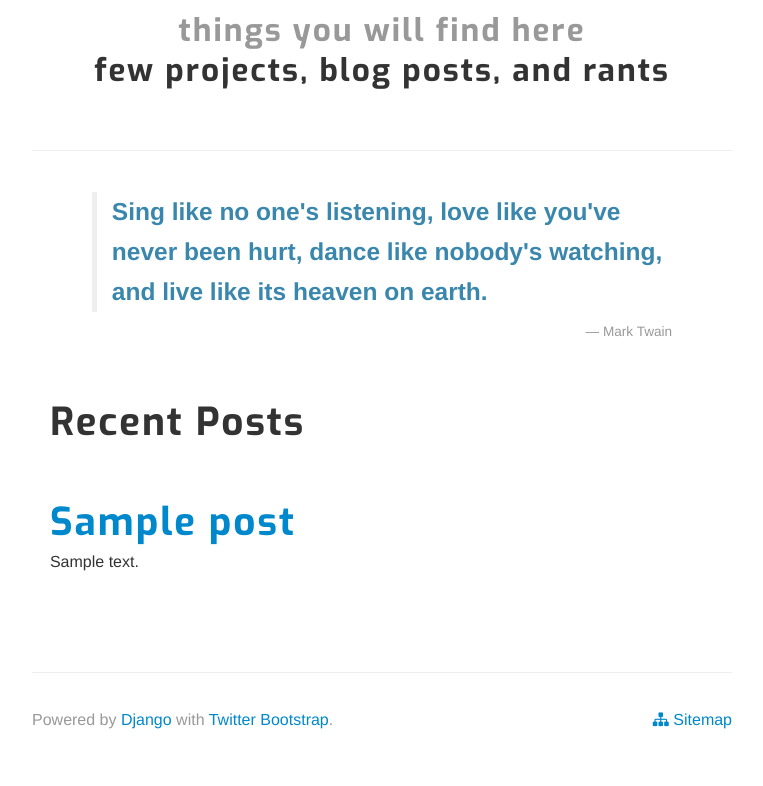
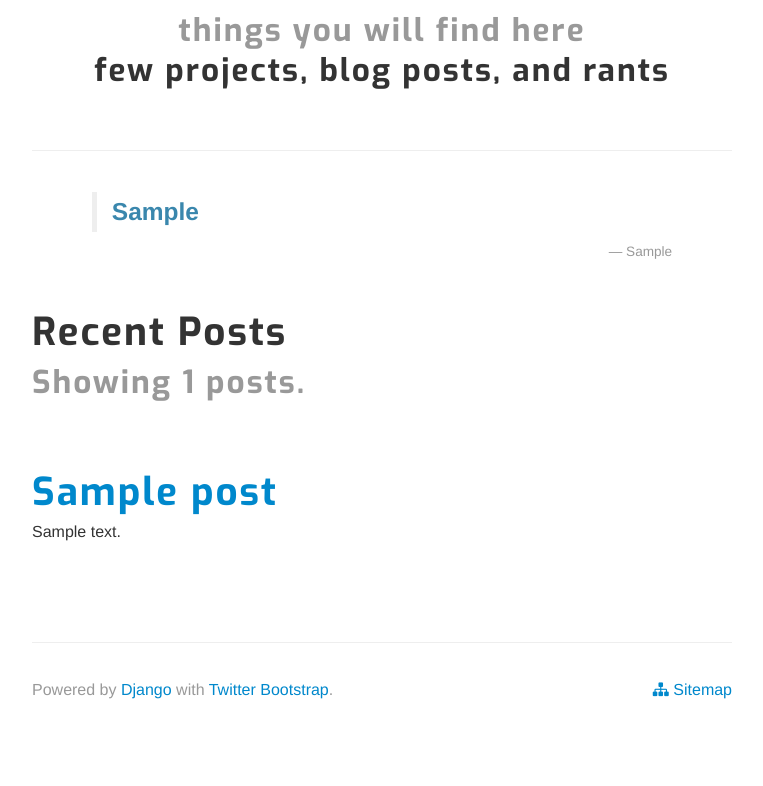
Before and after one commit to mmadil/macroblog, a Django app: page / in a window 1280 px wide. Shown: the part 502-1288 px from the top of the page, without its empty margins (258-1021 px from the left). After the commit the page ends 1201 px from the top, so only its background shows below. Run offline with Django 3.2, Linux system fonts and the light colour scheme; tables that the repository leaves empty hold one stand-in row (values such as "Sample post"); parts of the project's set-up code (start-up, migrations or seed data) failed here and were passed over; some libraries are stand-ins or nearby versions.

Commit message:
made quotes as widgets

```diff
--- a/macroblog/settings.py
+++ b/macroblog/settings.py
@@ -89,6 +89,7 @@ THIRD_PARTY_APPS = (
 LOCAL_APPS = (
     'blog',
     'biodata',
+    'widgets',
 )
 
 INSTALLED_APPS = DJANGO_APPS + LOCAL_APPS + THIRD_PARTY_APPS
--- a/macroblog/views.py
+++ b/macroblog/views.py
@@ -3,6 +3,7 @@ from django.shortcuts import render
 from random import choice
 
 from blog.models import Post
+from widgets.models import Quote
 
 
 # List of pairs (quotation, author).
@@ -26,9 +27,9 @@ quotations = [
 ]
 
 def IndexView(request):
-    """Pick a random quotation and return a context dictionary with keys
-    'quotes' and 'quoted_by'.
-    """
-    quotation, author = choice(quotations)
+
     recent_posts = Post.objects.filter(published='True').order_by('-updated_at')[:5]
-    return render(request, 'index.html', {'quotation': quotation, 'author': author, 'recent_posts': recent_posts})
+    count = Post.objects.filter(published='True').count()
+    all_quotation = Quote.objects.filter(use_it='True').values_list('quotation','quoted_by')
+    quotation, author = choice(all_quotation)
+    return render(request, 'index.html', {'quotation': quotation, 'author': author, 'recent_posts': recent_posts, 'count': count})
--- a/templates/index.html
+++ b/templates/index.html
@@ -28,8 +28,14 @@ few projects, blog posts, and rants
     <small class="pull-right">{{ author }}</small>
   </blockquote>
 </div>
-<div class="span12 clearfix">
-  <h1 class="featurette-heading" style="padding-bottom:50px;">Recent Posts</h1>
+<div>
+  <h1 class="featurette-heading">Recent Posts</h1>
+{% if count > 5 %}
+<h2 class="muted">Showing 5 posts out of {{ count }}.<span class="pull-right"><a href="/blog/">View all</a></span></h2>
+{% else %}
+<h2 class="muted">Showing {{ count }} posts.</h2>
+{% endif %}
+<div style="height: 50px;"></div>
   <ul class="unstyled">
   {% for post in recent_posts %}
   {% if post.published %}
--- /dev/null
+++ b/widgets/views.py
@@ -0,0 +1 @@
+# Create your views here.
```
Also changed, not shown: widgets/admin.py (added, +12 -0 lines), widgets/models.py (added, +12 -0 lines), widgets/tests.py (added, +16 -0 lines), widgets/__init__.py (added), widgets/migrations/0001_initial.py (added), widgets/migrations/__init__.py (added).
